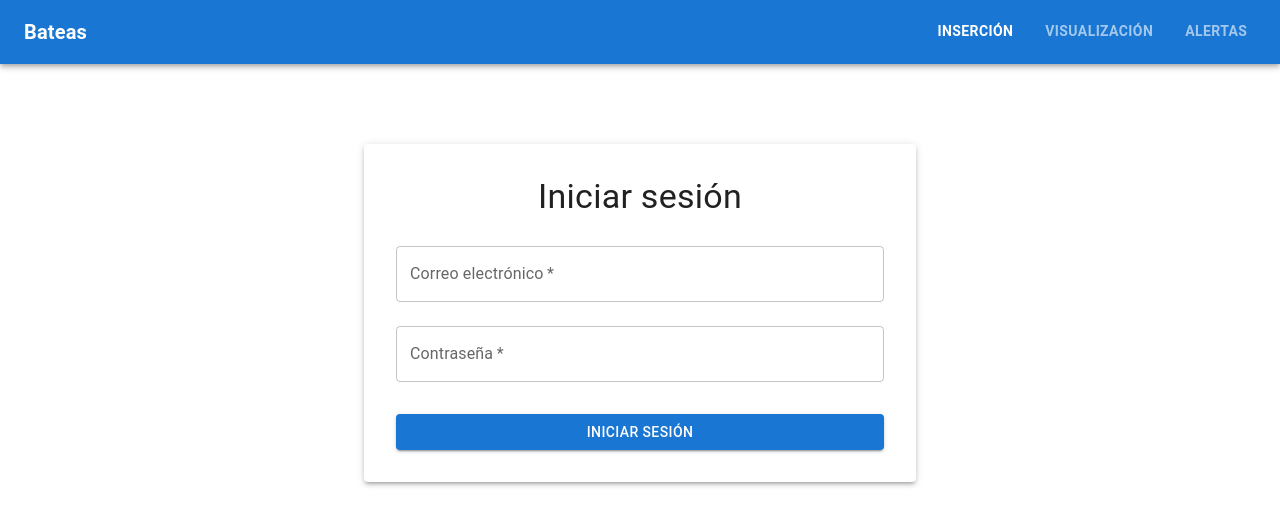
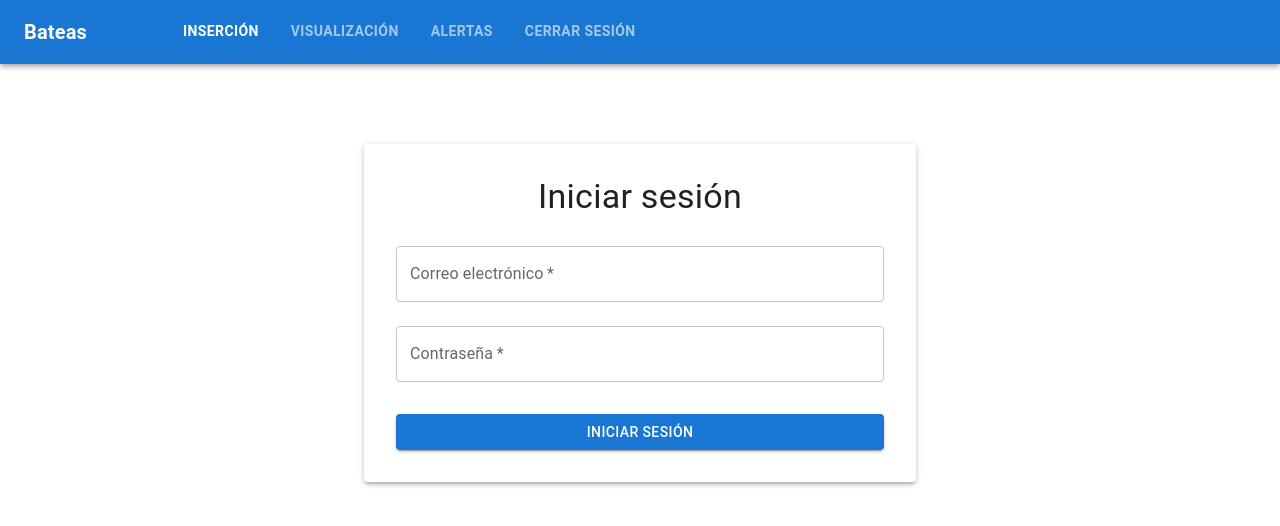
Before and after one commit to Rauljo/Proyectobatea, a React (Create React App) app in the folder client/: page /login in a window 1280 px wide. Shown: the top 526 px of the page. Built offline with nearby package versions, Linux system fonts and the light colour scheme; no server answers.

Commit message:
got menu closer to "Bateas"

```diff
--- a/client/src/components/Menu.js
+++ b/client/src/components/Menu.js
@@ -20,7 +20,7 @@ const Navigation = () => {
 
     return (
         <AppBar position="static">
-            <Toolbar sx={{ display: 'flex', justifyContent: 'flex-start', gap: 50 }}>
+            <Toolbar sx={{ display: 'flex', justifyContent: 'flex-start', gap: 10 }}>
                 {/* "Bateas" alineado a la izquierda */}
                 <Link to="/" style={{ textDecoration: 'none', color: 'white' }}>
                     <Typography variant="h6" sx={{ fontWeight: 'bold' }}>
@@ -28,7 +28,7 @@ const Navigation = () => {
                     </Typography>
                 </Link>
                 {/* Espacio entre "Bateas" y las opciones de menú */}
-                <Box sx={{ width: '50px' }} />
+                {/* <Box sx={{ width: '50px' }} /> */}
 
                 {/* Opciones de menú alineadas a la izquierda y en negrita */}
                 <Tabs value={value} onChange={handleChange} textColor="inherit">
```
